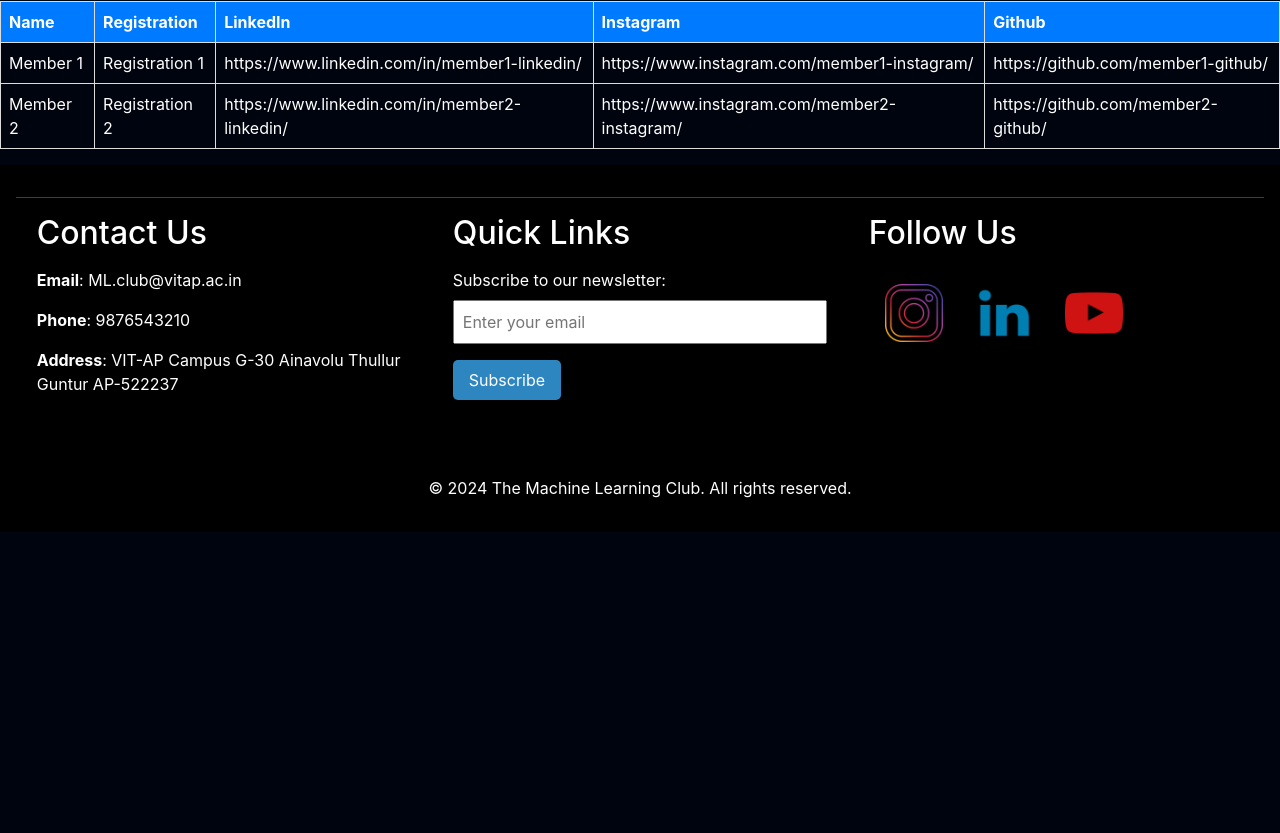
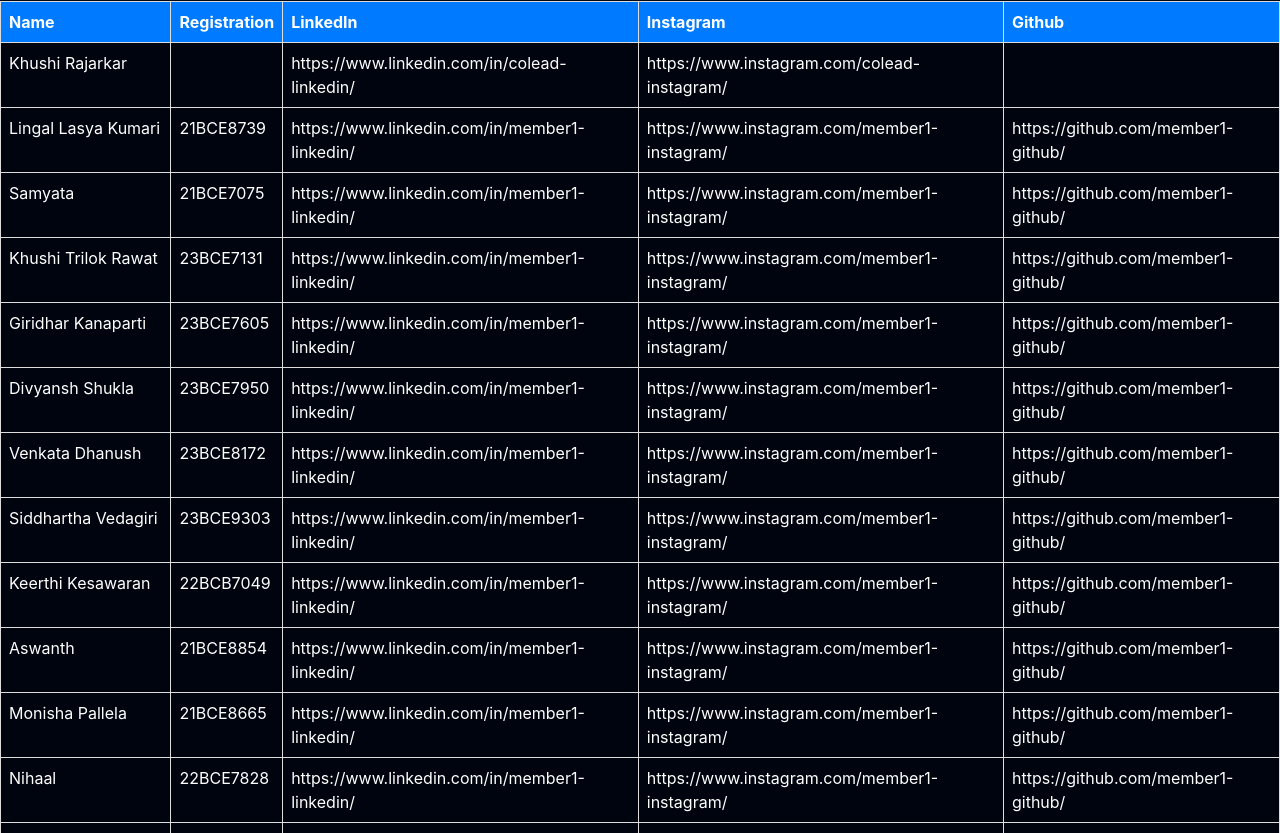
Before and after one commit to bluntlycoded/mlc, a React (Create React App) app: page /research-team in a window 1280 px wide. Shown: the part 567-1400 px from the top of the page. Before the commit the page ends 1099 px from the top, so only its background shows below. Built offline with nearby package versions, Linux system fonts and the light colour scheme; a web font is replaced by a local one.

Commit message:
Research

```diff
--- a/src/components/Teams/Research_Team.js
+++ b/src/components/Teams/Research_Team.js
@@ -7,14 +7,21 @@ import Footer from '../common/Footer';
 import Navbar from '../common/Navbar';
 const teamMembers = [
   {
-    name: 'Lead Name',
+    name: '',
     position: 'Team Lead',
     imageUrl: 'lead.jpg', // Replace with the actual image URL
     linkedin: 'https://www.linkedin.com/in/lead-linkedin/',
     instagram: 'https://www.instagram.com/lead-instagram/',
   },
   {
-    name: 'Co-Lead Name',
+    name: 'Mohit',
+    position: 'Co-Team Lead',
+    imageUrl: 'colead.jpg', // Replace with the actual image URL
+    linkedin: 'https://www.linkedin.com/in/colead-linkedin/',
+    instagram: 'https://www.instagram.com/colead-instagram/',
+  },
+  {
+    name: 'Khushi Rajarkar',
     position: 'Co-Team Lead',
     imageUrl: 'colead.jpg', // Replace with the actual image URL
     linkedin: 'https://www.linkedin.com/in/colead-linkedin/',
@@ -22,22 +29,121 @@ const teamMembers = [
   },
   // Add more team members as needed
   {
-    name: 'Member 1',
-    position: 'Role 1',
-    imageUrl: 'member1.jpg', // Replace with the actual image URL
+    name: 'Lingal Lasya Kumari',
+    position: 'Member',
+    imageUrl: 'member.jpg', // Replace with the actual image URL
     linkedin: 'https://www.linkedin.com/in/member1-linkedin/',
     instagram: 'https://www.instagram.com/member1-instagram/',
     github: 'https://github.com/member1-github/',
-    registration: 'Registration 1',
+    registration: '21BCE8739',
   },
   {
-    name: 'Member 2',
-    position: 'Role 2',
-    imageUrl: 'member2.jpg', // Replace with the actual image URL
-    linkedin: 'https://www.linkedin.com/in/member2-linkedin/',
-    instagram: 'https://www.instagram.com/member2-instagram/',
-    github: 'https://github.com/member2-github/',
-    registration: 'Registration 2',
+    name: 'Samyata',
+    position: 'Member',
+    imageUrl: 'member.jpg', // Replace with the actual image URL
+    linkedin: 'https://www.linkedin.com/in/member1-linkedin/',
+    instagram: 'https://www.instagram.com/member1-instagram/',
+    github: 'https://github.com/member1-github/',
+    registration: '21BCE7075',
+  },
+  {
+    name: 'Khushi Trilok Rawat',
+    position: 'Member',
+    imageUrl: 'member.jpg', // Replace with the actual image URL
+    linkedin: 'https://www.linkedin.com/in/member1-linkedin/',
+    instagram: 'https://www.instagram.com/member1-instagram/',
+    github: 'https://github.com/member1-github/',
+    registration: '23BCE7131',
+  },
+  {
+    name: 'Giridhar Kanaparti',
+    position: 'Member',
+    imageUrl: 'member.jpg', // Replace with the actual image URL
+    linkedin: 'https://www.linkedin.com/in/member1-linkedin/',
+    instagram: 'https://www.instagram.com/member1-instagram/',
+    github: 'https://github.com/member1-github/',
+    registration: '23BCE7605',
+  },
+  {
+    name: 'Divyansh Shukla',
+    position: 'Member',
+    imageUrl: 'member.jpg', // Replace with the actual image URL
+    linkedin: 'https://www.linkedin.com/in/member1-linkedin/',
+    instagram: 'https://www.instagram.com/member1-instagram/',
+    github: 'https://github.com/member1-github/',
+    registration: '23BCE7950',
+  },
+  {
+    name: 'Venkata Dhanush',
+    position: 'Member',
+    imageUrl: 'member.jpg', // Replace with the actual image URL
+    linkedin: 'https://www.linkedin.com/in/member1-linkedin/',
+    instagram: 'https://www.instagram.com/member1-instagram/',
+    github: 'https://github.com/member1-github/',
+    registration: '23BCE8172',
+  },
+  {
+    name: 'Siddhartha Vedagiri',
+    position: 'Member',
+    imageUrl: 'member.jpg', // Replace with the actual image URL
+    linkedin: 'https://www.linkedin.com/in/member1-linkedin/',
+    instagram: 'https://www.instagram.com/member1-instagram/',
+    github: 'https://github.com/member1-github/',
+    registration: '23BCE9303',
+  },
+  {
+    name: 'Keerthi Kesawaran',
+    position: 'Member',
+    imageUrl: 'member.jpg', // Replace with the actual image URL
+    linkedin: 'https://www.linkedin.com/in/member1-linkedin/',
+    instagram: 'https://www.instagram.com/member1-instagram/',
+    github: 'https://github.com/member1-github/',
+    registration: '22BCB7049',
+  },
+  {
+    name: 'Aswanth',
+    position: 'Member',
+    imageUrl: 'member.jpg', // Replace with the actual image URL
+    linkedin: 'https://www.linkedin.com/in/member1-linkedin/',
+    instagram: 'https://www.instagram.com/member1-instagram/',
+    github: 'https://github.com/member1-github/',
+    registration: '21BCE8854',
+  },
+  {
+    name: 'Monisha Pallela',
+    position: 'Member',
+    imageUrl: 'member.jpg', // Replace with the actual image URL
+    linkedin: 'https://www.linkedin.com/in/member1-linkedin/',
+    instagram: 'https://www.instagram.com/member1-instagram/',
+    github: 'https://github.com/member1-github/',
+    registration: '21BCE8665',
+  },
+  {
+    name: 'Nihaal',
+    position: 'Member',
+    imageUrl: 'member.jpg', // Replace with the actual image URL
+    linkedin: 'https://www.linkedin.com/in/member1-linkedin/',
+    instagram: 'https://www.instagram.com/member1-instagram/',
+    github: 'https://github.com/member1-github/',
+    registration: '22BCE7828',
+  },
+  {
+    name: 'VV Karthik',
+    position: 'Member',
+    imageUrl: 'member.jpg', // Replace with the actual image URL
+    linkedin: 'https://www.linkedin.com/in/member1-linkedin/',
+    instagram: 'https://www.instagram.com/member1-instagram/',
+    github: 'https://github.com/member1-github/',
+    registration: '22BCE8239',
+  },
+  {
+    name: 'Swayam Srujan Tripathy',
+    position: 'Member',
+    imageUrl: 'member.jpg', // Replace with the actual image URL
+    linkedin: 'https://www.linkedin.com/in/member1-linkedin/',
+    instagram: 'https://www.instagram.com/member1-instagram/',
+
+    registration: '22BCE8719',
   },
 ];
 
```
